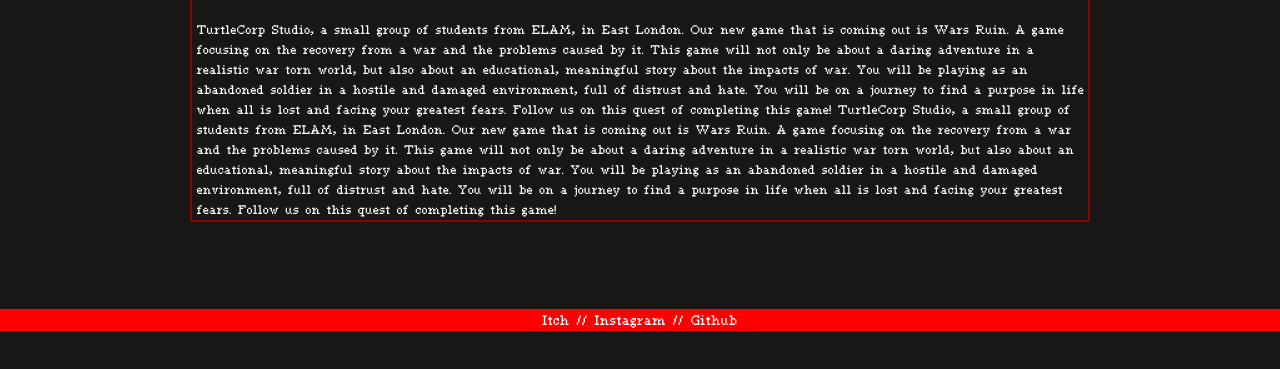
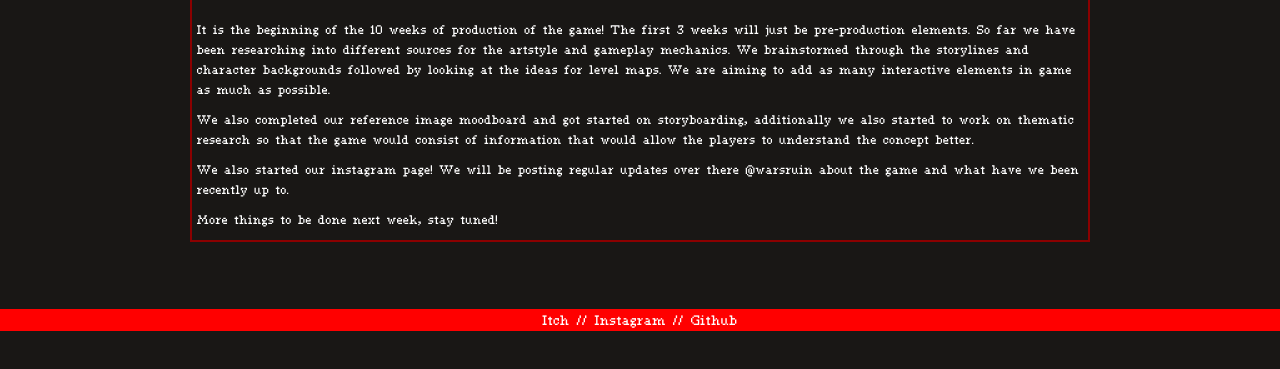
Before and after one commit to turtlecorp-studio/turtlecorp-studio.github.io, a plain HTML site: page index.html in a window 1280 px wide. Shown: the part 469-838 px from the top of the page. Drawn offline with Linux system fonts and the light colour scheme; a web font is replaced by a local one.

```diff
--- a/index.html
+++ b/index.html
@@ -18,7 +18,9 @@
 </div>
 <div class="entry1">
 	<h1> Let the research begin! #001 </h1>
-	<p>TurtleCorp Studio, a small group of students from ELAM, in East London. Our new game that is coming out is Wars Ruin. A game focusing on the recovery from a war and the problems caused by it. This game will not only be about a daring adventure in a realistic war torn world, but also about an educational, meaningful story about the impacts of war. You will be playing as an abandoned soldier in a hostile and damaged environment, full of distrust and hate. You will be on a journey to find a purpose in life when all is lost and facing your greatest fears. Follow us on this quest of completing this game! TurtleCorp Studio, a small group of students from ELAM, in East London. Our new game that is coming out is Wars Ruin. A game focusing on the recovery from a war and the problems caused by it. This game will not only be about a daring adventure in a realistic war torn world, but also about an educational, meaningful story about the impacts of war. You will be playing as an abandoned soldier in a hostile and damaged environment, full of distrust and hate. You will be on a journey to find a purpose in life when all is lost and facing your greatest fears. Follow us on this quest of completing this game!</p>
+	<p> It is the beginning of the 10 weeks of production of the game! The first 3 weeks will just be pre-production elements. So far we have been researching into different sources for the artstyle and gameplay mechanics. We brainstormed through the storylines and character backgrounds followed by looking at the ideas for level maps. We are aiming to add as many interactive elements in game as much as possible.<p> We also completed our reference image moodboard and got started on storyboarding, additionally we also started to work on thematic research so that the game would consist of information that would allow the players to understand the concept better. <p> We also started our instagram page! We will be posting regular updates over there @warsruin about the game and what have we been recently up to. <p> More things to be done next week, stay tuned!</p>
+
+
 </div>
 <div class="footer">
   <p>Itch // <a class = "hoverlink" href = "https://www.instagram.com/warsruin/" target="_blank"> Instagram </a>// <a class = "hoverlink" href="https://github.com/turtlecorp-studio" target="_blank"> Github </a></p>
--- a/style.css
+++ b/style.css
@@ -182,6 +182,7 @@
 .entry1 p {
   align-items: center;
   padding-left: 5px;
+  padding-bottom: 10px;
 }
 
 .entry1 h1 {
@@ -203,7 +204,7 @@
   width: 100%;
   background-color: red;
   font-family: typecast;
-font-style: normal;
+  font-style: normal;
   font-size: 22px;
   color: white;
   text-align: center;
@@ -219,14 +220,14 @@
  .wrapper-p {
      position: relative;
      top: 500px;
-	 margin: 0 200px;
+	   margin: 0 200px;
  }
 
 
  header {
-   background-color: #111;
-   width: 100%;
-   height: 100px;
+    background-color: #111;
+    width: 100%;
+    height: 100px;
  }
 
  header .header-brand {
```
Also changed, not shown: main.js.txt (added).
